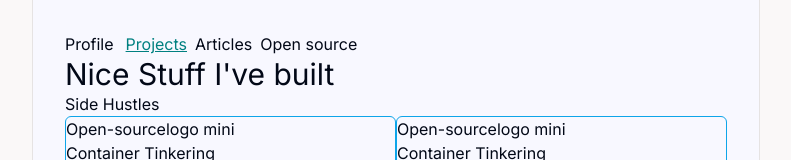
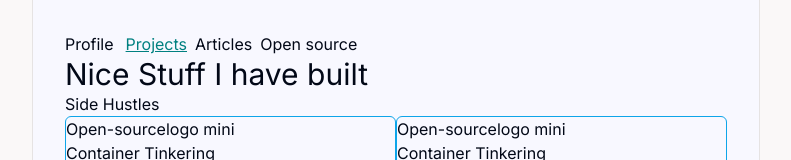
Before and after one commit to acquahsamuel/portfolio-next, a Next.js app: page /projects in a window 1280 px wide. Shown: the top 160 px of the page, without its empty margins (244-1035 px from the left). Built offline with nearby package versions, Linux system fonts and the light colour scheme.

Commit message:
WIP] +> building portfolio

```diff
--- a/src/app/projects/page.tsx
+++ b/src/app/projects/page.tsx
@@ -8,7 +8,7 @@ export default function ProjectPage() {
         <Header />
 
         <div>
-          <h3 className="text-3xl"> Nice Stuff I've built </h3>
+          <h3 className="text-3xl"> Nice Stuff I have built </h3>
           <p> Side Hustles </p>
         </div>
 
```
